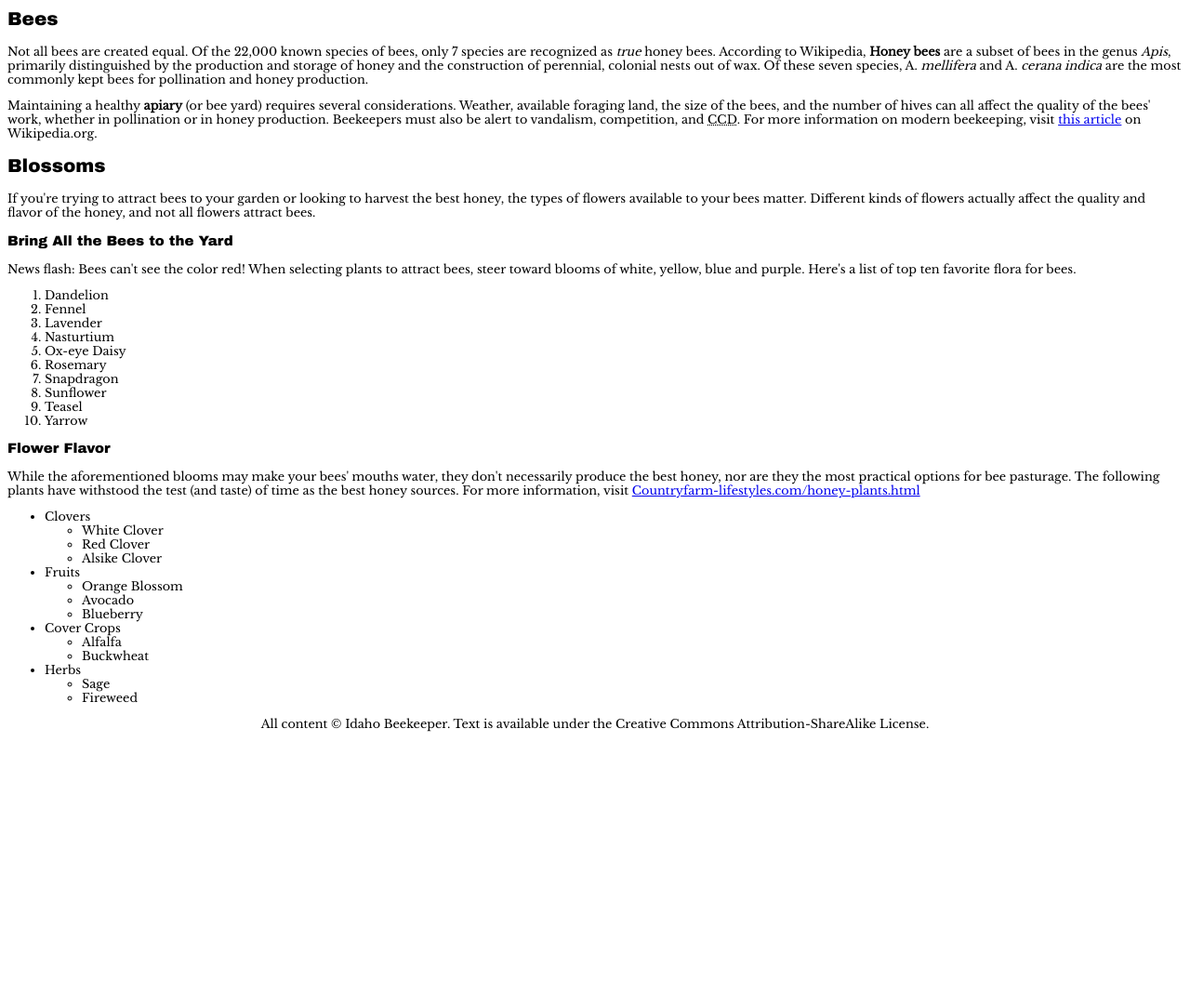
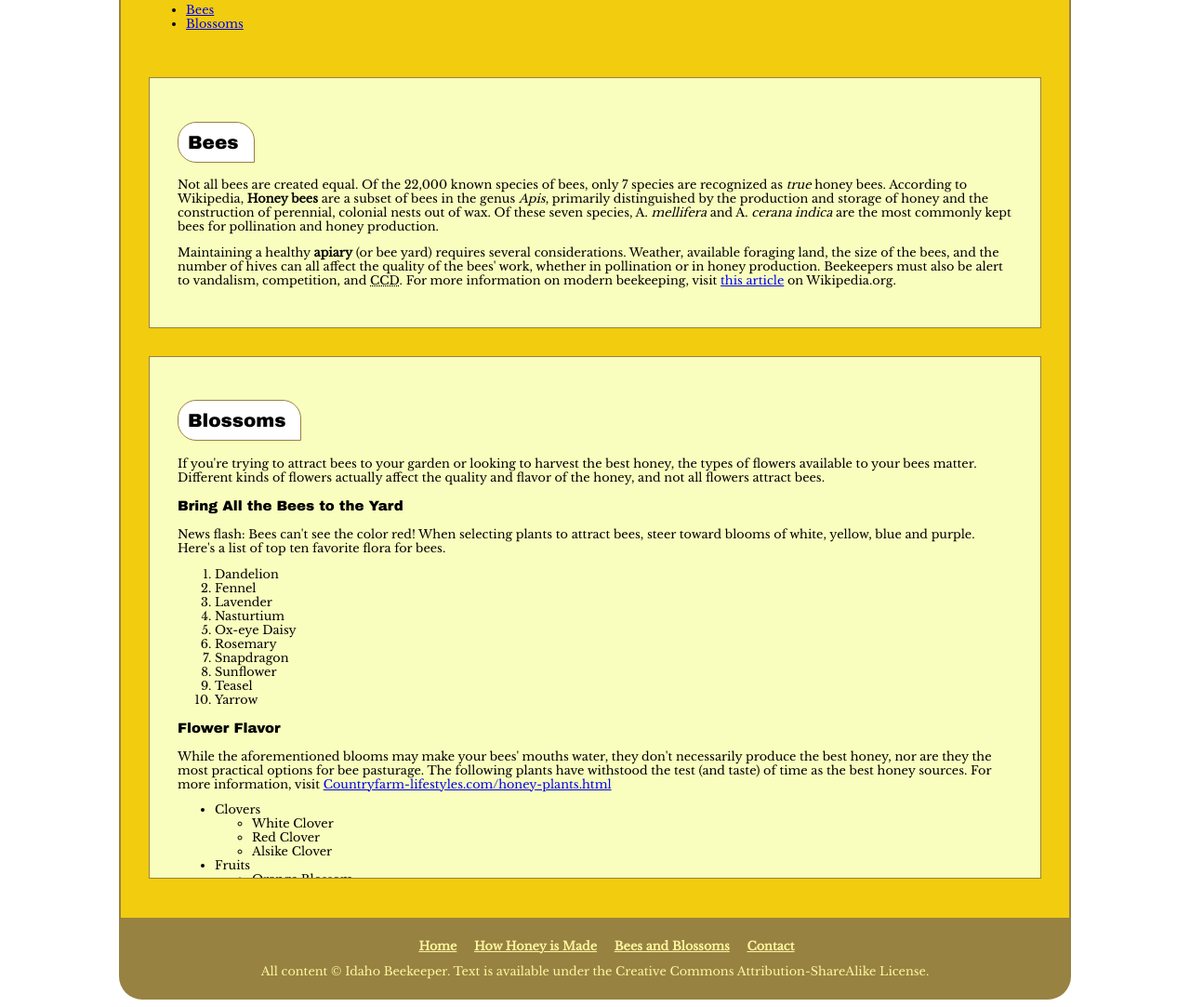
Before and after one commit to Cope-Michele/Cope-Michele.github.io, a plain HTML site: page practice/types.html in a window 1280 px wide. Shown: the part 673-1756 px from the top of the page at 93% size. Before the commit the page ends 1472 px from the top, so only its background shows below. Drawn offline with nearby package versions, Linux system fonts and the light colour scheme.

Commit message:
W5-D1
Activity upload.

```diff
--- a/practice/beestyle2.css
+++ b/practice/beestyle2.css
@@ -14,6 +14,9 @@ body{
 	/* Set the default font size for the body text below this comment. Reference the
 	screenshot to know what size to make this text. Use "em" for font size. */
 	font-size: .8em;
+	width: 80%;
+	margin-right: auto;
+	margin-left: auto;
 
 }
 
@@ -60,11 +63,13 @@ header h1{
 select them." These are more specific so that other list on the page won't be styled
 the same */
 
-nav ul {
+.header-nav ul {
 
 	/* Write a declaration (property: value;) below this comment to change the background
 	color of this <ul> using a hex color. You will need to use Photoshop to eyedrop this
 	color from the screenshot. */
+
+	list-style-type: none;
 
 	width: 20px;
 
@@ -74,9 +79,11 @@ nav ul {
 
 	background-color: #f2cc0f;
 
+	border: 2px solid rgb(151,130,65);
+
 }
 
-nav li{
+.header-nav li{
 
 	/* Write a declaration (property: value;) below this comment to change the background
 	color of the <li>s using an rgba color. You will need to use Photoshop to eyedrop
@@ -87,13 +94,15 @@ nav li{
 
 	padding: 6px;
 
-	padding-left: 30px;
+	padding-left: 10px;
 
 	margin-bottom: 7px;
 
-	margin-left: -8px;
+	margin-left: -5px;
 
-	background-color: rgba(151,130,65,.8)
+	background-color: rgba(151,130,65,.8);
+
+	box-shadow: -3px -3px #000000;
 }
 
 /*==============LINK STYLE============*/
@@ -120,7 +129,27 @@ nav a:active {
 /*==============MAIN STYLE============*/
 
 /*use the screenshot to make the appropriate changes to these elements*/
-
+.bees-and-blossoms{
+	background-color: #f2cc0f;
+	padding: 30px;
+	border: 2px solid rgb(151,130,65);
+	margin-bottom: -20px;
+}
+.bees{
+	background-color: #f9febe;
+	padding: 30px;
+	border: 1px solid rgb(151,130,65);
+	margin-top: 50px;
+}
+.blossoms{
+	height: 500px;
+	background-color: #f9febe;
+	padding: 30px;
+	border: 1px solid rgb(151,130,65);
+	margin-top: 30px;
+	margin-bottom: 30px;
+	overflow: scroll;
+}
 h2{
 	font-size: 14px;
 	font-style: italic;
@@ -129,8 +158,31 @@ h2{
 section h2{
 	font-size: 20px;
 	font-style: normal;
+	background-color: #ffffff;
+	padding: 10px;
+	margin-right: 765px;
+	border: 1px solid rgb(151,130,65);
+	border-top-left-radius: 20px 20px;
+	border-top-right-radius: 20px 20px;
+	border-bottom-left-radius: 20px 20px;
 }
 
+section.bees h2{
+	margin-right: 815px;
+}
+
+.footer-nav li{
+	font-weight: bold;
+	text-decoration: underline;
+	list-style-type: none;
+	display: inline;
+	padding-right: 15px;
+}
 footer{
+	color: #fff7a0;
 	text-align: center;
+	background-color: rgb(151,130,65);
+	padding: 10px;
+	border-bottom-right-radius: 25px 25px;
+	border-bottom-left-radius: 25px 25px;
 }
--- a/practice/types.html
+++ b/practice/types.html
@@ -10,7 +10,7 @@
 	<header>
 		<img src="images/logo.png" alt="Idaho Beekeeper Logo"/>
 		<h1>A beekeeping resource</h1>
-		<nav>
+		<nav class="header-nav">
 			<ul>
 				<li><a href="index.html">Home</a></li>
 				<li><a href="process.html">How Honey is Made</a></li>
@@ -19,6 +19,7 @@
 			</ul>
 		</nav>
 	</header>
+	<article class="bees-and-blossoms">
 		<h1>Bees and Blossoms</h1>
 		<h2>Finding the Right Combination</h2>
 			<p>Jump to...</p>
@@ -26,7 +27,7 @@
 				<li><a href="#bees">Bees</a></li>
 				<li><a href="#blossoms">Blossoms</a></li>
 			</ul>
-	<section class="bees-and-blossoms">
+	<section class="bees">
 		<h2>Bees</h2>
 		<p>Not all bees are created equal. Of the 22,000 known species of bees, only 7
 		 species are recognized as <em>true</em> honey bees.  According to Wikipedia, <b>Honey
@@ -42,7 +43,8 @@
 		 and <abbr title="Colony Colapse Disorder">CCD</abbr>. For more information on modern beekeeping, visit
 		 <a href="http://en.wikipedia.org/wiki/Beekeeping#Modern_beekeeping" target="_blank">this article</a>
 		 on Wikipedia.org.</p>
-
+	</section>
+	<section class="blossoms">
 		<h2>Blossoms</h2>
 		<p>If you're trying to attract bees to your garden or looking to harvest the
 		best honey, the types of flowers available to your bees matter. Different kinds
@@ -99,9 +101,18 @@
 				</li>
 		</ul>
 	</section>
-	</div>
+	</article>
 	<footer>
+		<nav class="footer-nav">
+			<ul>
+				<li><a href="index.html">Home</a></li>
+				<li><a href="process.html">How Honey is Made</a></li>
+				<li><a href="types.html">Bees and Blossoms</a></li>
+				<li><a href="contact.html">Contact</a></li>
+			</ul>
+		</nav>
 		<p>All content &copy; Idaho Beekeeper. Text is available under the Creative Commons Attribution-ShareAlike License.</p>
 	</footer>
+	</div>
 	</body>
 </html>
```
